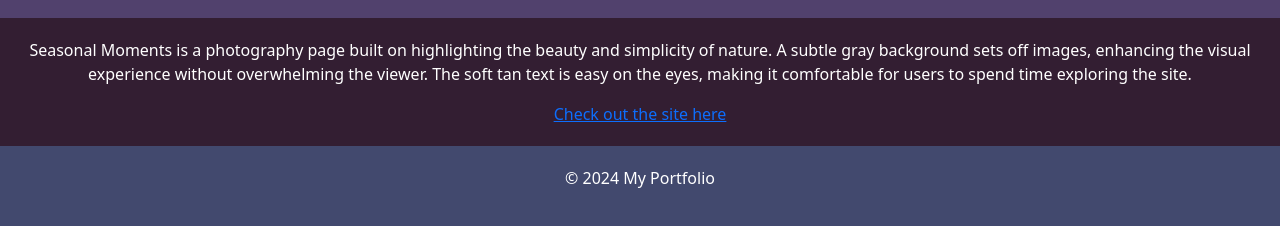
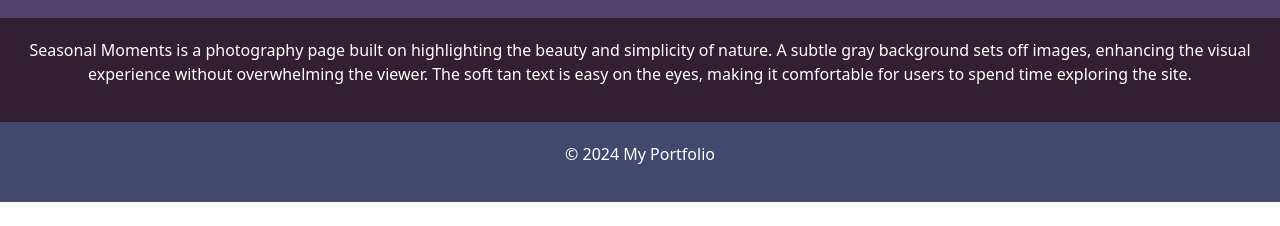
Before and after one commit to WSU-SoC-WEB2890-CU/web2890-portfolio-website-Jumper4life, a website built with Vite: page src/seasonalmoments.html in a window 1280 px wide. Shown: the part 1961-2187 px from the top of the page. After the commit the page ends 2163 px from the top, so only its background shows below. Built offline with nearby package versions, Linux system fonts and the light colour scheme.

Commit message:
link fixed

```diff
--- a/src/seasonalmoments.html
+++ b/src/seasonalmoments.html
@@ -71,7 +71,6 @@
         A subtle gray background sets off images, enhancing the visual experience without overwhelming the viewer.
         The soft tan text is easy on the eyes, making it comfortable for users to spend time exploring the site.
       </p>
-      <a href="https://marvelous-cocada-a7d8aa.netlify.app">Check out the site here</a>
     </section>
   </main>
 
```
